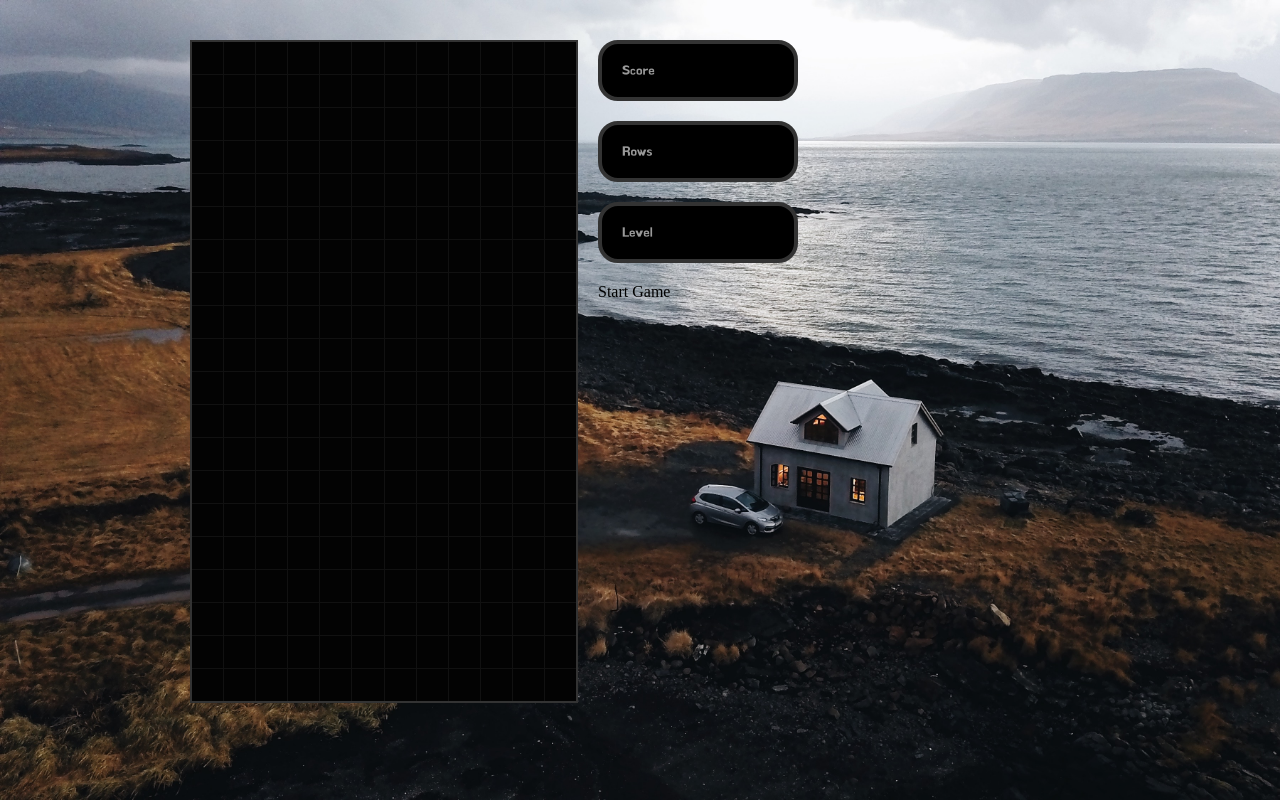
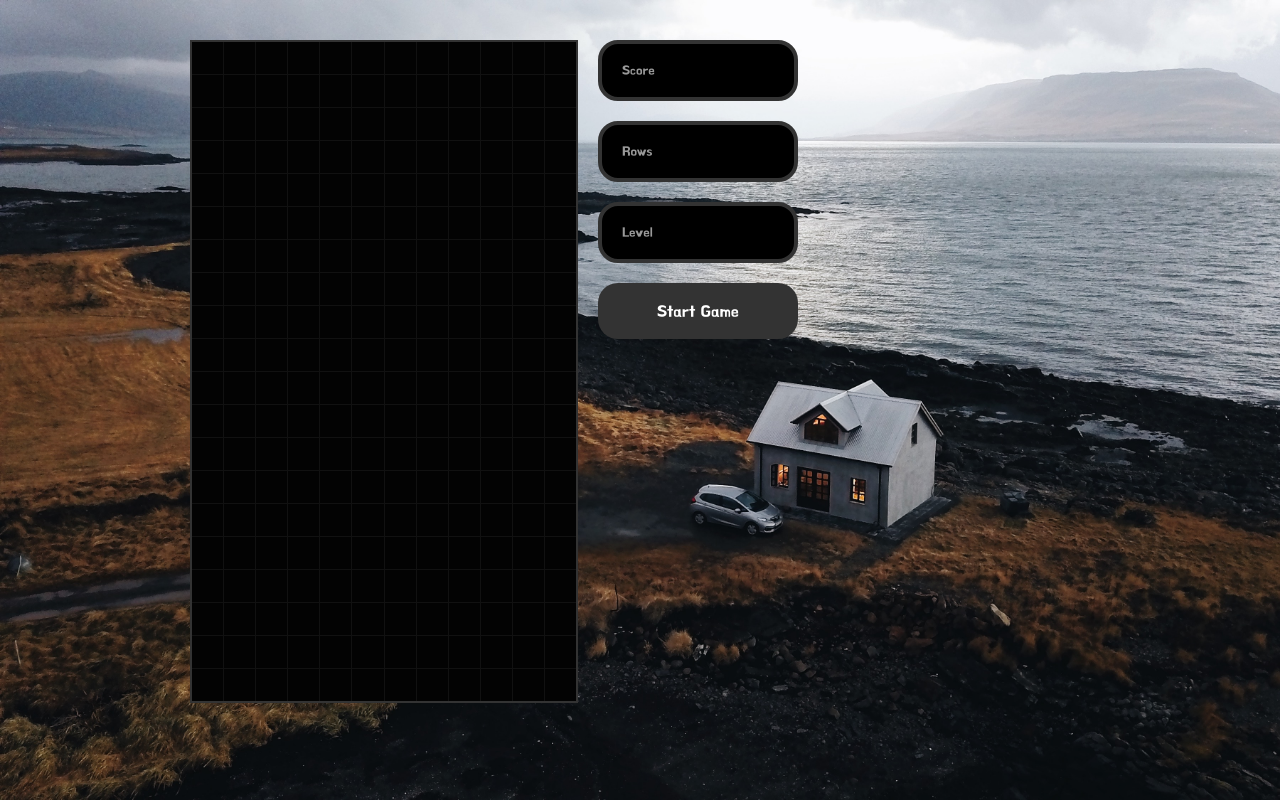
Before and after one commit to hjy0951/react-tetris-game, a React (Create React App) app: page / in a window 1280 px wide. Built offline with nearby package versions, Linux system fonts and the light colour scheme.

Commit message:
feat: 테트리스 게임 시작 버튼 스타일 지정

```diff
--- a/src/components/StartButton.tsx
+++ b/src/components/StartButton.tsx
@@ -1,7 +1,9 @@
 import React from "react";
+// style
+import { TetrisStartButton } from "./styles/StartButtonStyle";
 
 const StartButton = () => {
-  return <div>Start Game</div>;
+  return <TetrisStartButton>Start Game</TetrisStartButton>;
 };
 
 export default StartButton;
--- /dev/null
+++ b/src/components/styles/StartButtonStyle.ts
@@ -0,0 +1,17 @@
+import styled from "styled-components";
+
+export const TetrisStartButton = styled.button`
+  box-sizing: border-box;
+  margin: 0 0 20px 0;
+  padding: 20px;
+  min-height: 30px;
+  width: 100%;
+  border-radius: 20px;
+  border: none;
+  color: white;
+  background: #333;
+  font-family: Hanna, "Arial Narrow Bold", sans-serif;
+  font-size: 1rem;
+  outline: none;
+  cursor: pointer;
+`;
```
